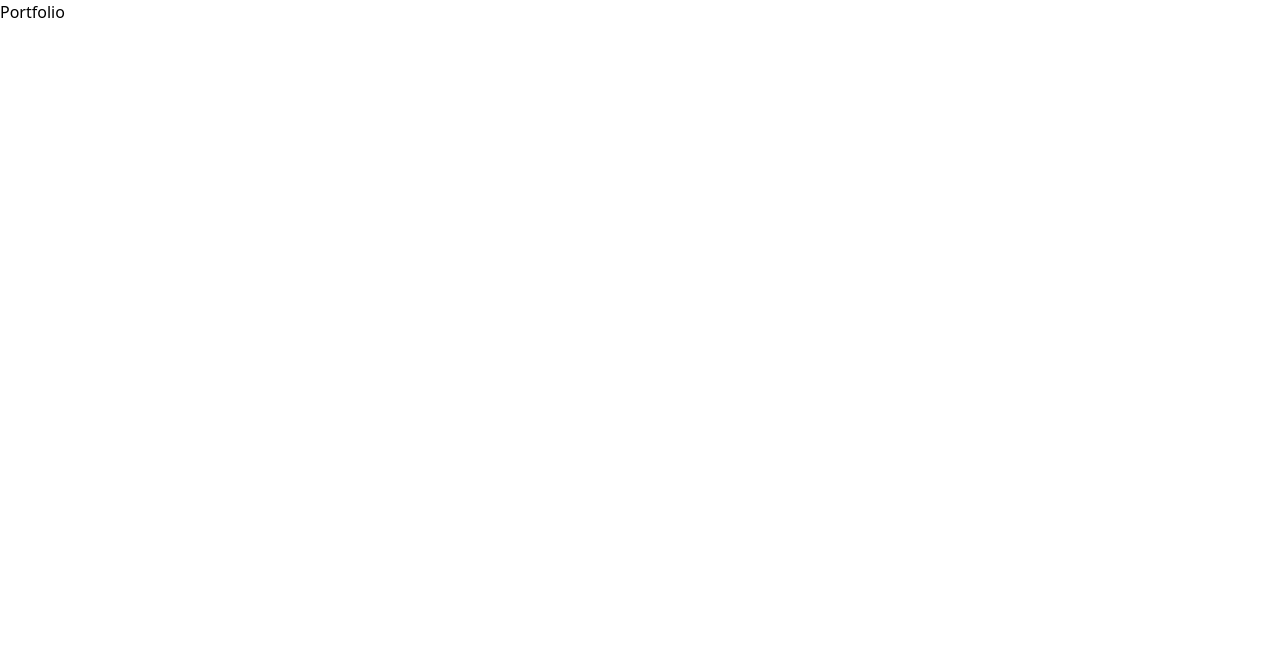
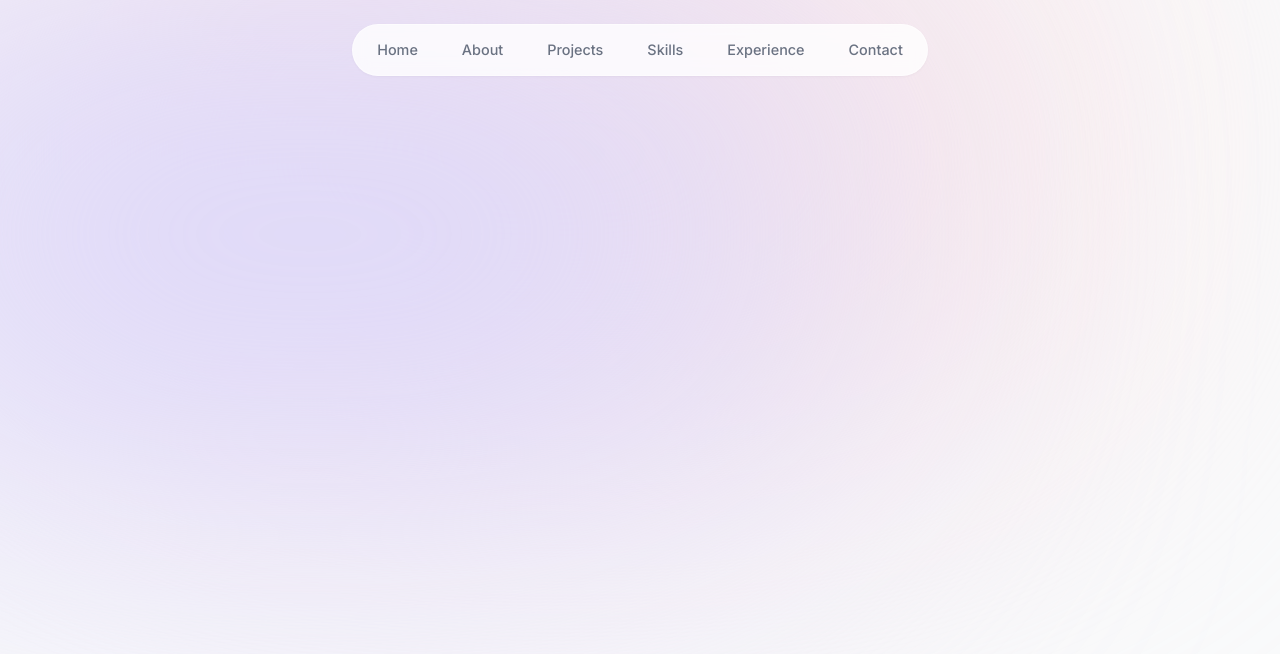
Before and after one commit to PULAK-SN/portfolio-website, a Next.js app: page / in a window 1280 px wide. Shown: the top 654 px of the page. Built offline with nearby package versions, Linux system fonts and the light colour scheme.

Commit message:
header added

```diff
--- a/app/layout.tsx
+++ b/app/layout.tsx
@@ -1,16 +1,9 @@
 import type { Metadata } from "next";
-import { Geist, Geist_Mono } from "next/font/google";
+import { Inter } from "next/font/google";
 import "./globals.css";
+import Header from "@/components/header";
 
-const geistSans = Geist({
-  variable: "--font-geist-sans",
-  subsets: ["latin"],
-});
-
-const geistMono = Geist_Mono({
-  variable: "--font-geist-mono",
-  subsets: ["latin"],
-});
+const inter = Inter({ subsets: ["latin"] });
 
 export const metadata: Metadata = {
   title: "Pulak | Personal Portfolio",
@@ -24,9 +17,21 @@
 }>) {
   return (
     <html lang="en">
+      {/* pt-28 sm:pt-36 dark:bg-gray-900
+        dark:text-gray-50 dark:text-opacity-90 */}
       <body
-        className={`${geistSans.variable} ${geistMono.variable} antialiased`}
+        className={`${inter.className}  bg-gray-50 text-gray-950 relative h-[5000px]`}
       >
+        <div
+          className="bg-[#fbe2e3] absolute top-[-6rem] -z-10 right-[11rem] h-[31.25rem] w-[31.25rem]
+        rounded-full blur-[10rem] sm:w-[68.75rem] dark:bg-[#946263]"
+        />
+        <div
+          className="bg-[#dbd7fb] absolute top-[-1rem] -z-10 left-[-35rem] h-[31.25rem] w-[50rem]
+        rounded-full blur-[10rem] sm:w-[68.75rem] md:left-[-33rem] lg:left-[-28rem] xl:left-[-15rem]
+        2xl:left-[-5rem] dark:bg-[#676394]"
+        />
+        <Header />
         {children}
       </body>
     </html>
--- a/app/page.tsx
+++ b/app/page.tsx
@@ -1,9 +1,3 @@
-import Image from "next/image";
-
 export default function Home() {
-  return (
-    <main>
-      <h1>Portfolio</h1>
-    </main>
-  );
+  return <main></main>;
 }
--- /dev/null
+++ b/components/header.tsx
@@ -0,0 +1,46 @@
+"use client";
+import React from "react";
+import { motion } from "framer-motion";
+import { links } from "@/lib/data";
+import Link from "next/link";
+const Header = () => {
+  return (
+    <header className="relative z-[999]">
+      <motion.div
+        className="fixed top-0 left-1/2 -translate-x-1/2 h-[4.5rem] w-full rounded-none border border-white/40
+       bg-white/80 shadow shadow-black/[0.03] backdrop-blur-[0.5rem]
+        sm:top-6 sm:h-[3.25rem] sm:w-[36rem] sm:rounded-full"
+        initial={{ y: -100, opacity: 0 }}
+        animate={{ y: 0, opacity: 100 }}
+      ></motion.div>
+
+      <nav
+        className="flex fixed top-[0.15rem] left-1/2 h-12 -translate-x-1/2
+      py-2 sm:top-[1.7rem] sm:h-[initial] sm:py-0"
+      >
+        <ul
+          className="flex w-[22rem] flex-wrap items-center justify-center gap-y-1 text-[0.9rem] font-medium
+        text-gray-500 sm:w-[initia] sm:flex-nowrap sm:gap-5"
+        >
+          {links.map((item) => (
+            <motion.li
+              className="h-3/4 flex items-center justify-center"
+              key={item.hash}
+              initial={{y:-100, opacity:0}}
+              animate={{y:0, opacity:100}}
+            >
+              <Link
+                className="flex w-full items-center justify-center px-3 py-3 hover:text-gray-950 transition"
+                href={item.hash}
+              >
+                {item.name}
+              </Link>
+            </motion.li>
+          ))}
+        </ul>
+      </nav>
+    </header>
+  );
+};
+
+export default Header;
--- /dev/null
+++ b/components/intro.tsx
@@ -0,0 +1,7 @@
+import React from "react";
+
+const Intro = () => {
+  return <div>intro</div>;
+};
+
+export default Intro;
--- a/lib/data.ts
+++ b/lib/data.ts
@@ -4,9 +4,9 @@
 import { LuGraduationCap } from "react-icons/lu";
 
 // project thumbnail
-import corpcommentImg from "@/public/corpcomment.png";
-import rmtdevImg from "@/public/rmtdev.png";
-import wordanalyticsImg from "@/public/wordanalytics.png";
+// import corpcommentImg from "@/public/corpcomment.png";
+// import rmtdevImg from "@/public/rmtdev.png";
+// import wordanalyticsImg from "@/public/wordanalytics.png";
 
 export const links = [
   {
@@ -77,21 +77,21 @@
       "Convex",
       "Liveblocks",
     ],
-    imageUrl: corpcommentImg,
+    // imageUrl: corpcommentImg,
   },
   {
     title: "Real-Time Video Calling App",
     description:
       "A web-based video calling platform built using \textbf{Socket.IO, PeerJS}, and the \textbf{React Context API} to enable real-time, peer-to-peer video communication between users.",
     tags: ["HTML", "CSS", "React", "Next.Js", "WebRTC", "PeerJS"],
-    imageUrl: rmtdevImg,
+    // imageUrl: rmtdevImg,
   },
   {
     title: "GPT-3 Landing Page",
     description:
       " Developed a modern, responsive landing page inspired by OpenAI’s GPT-3, demonstrating clean UI design and component-based architecture. The project showcases front-end development skills and attention to detail. ",
     tags: ["HTML", "CSS", "React"],
-    imageUrl: wordanalyticsImg,
+    // imageUrl: wordanalyticsImg,
   },
 ] as const;
 
--- a/package.json
+++ b/package.json
@@ -9,6 +9,7 @@
     "lint": "next lint"
   },
   "dependencies": {
+    "framer-motion": "^12.23.9",
     "next": "15.4.3",
     "react": "19.1.0",
     "react-dom": "19.1.0",
```
Also changed, not shown: 1 other file (tests, documents, lock files or other folders).
